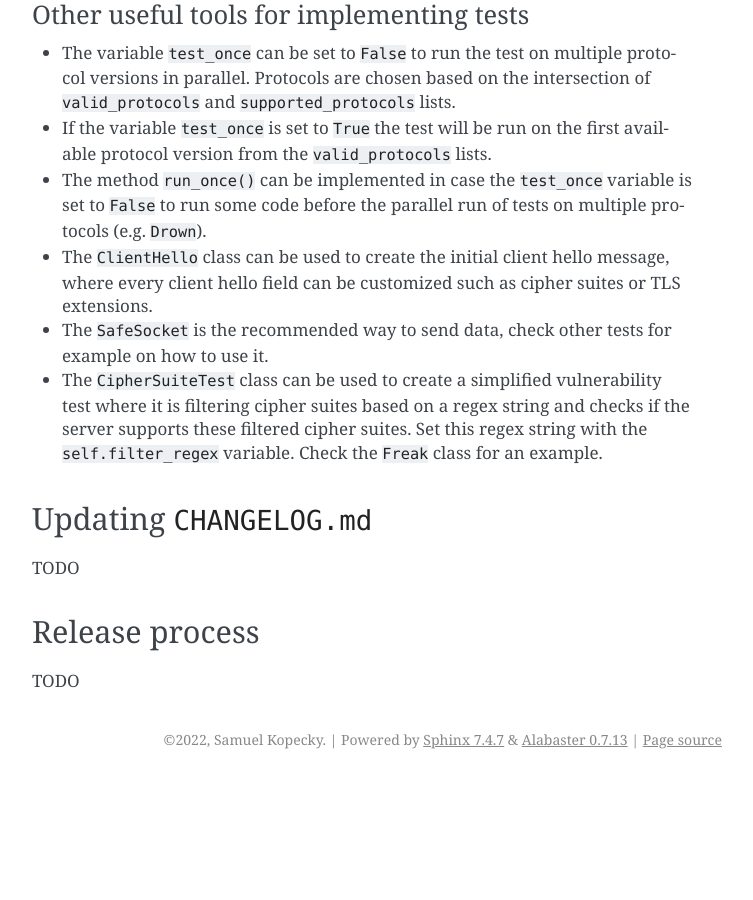
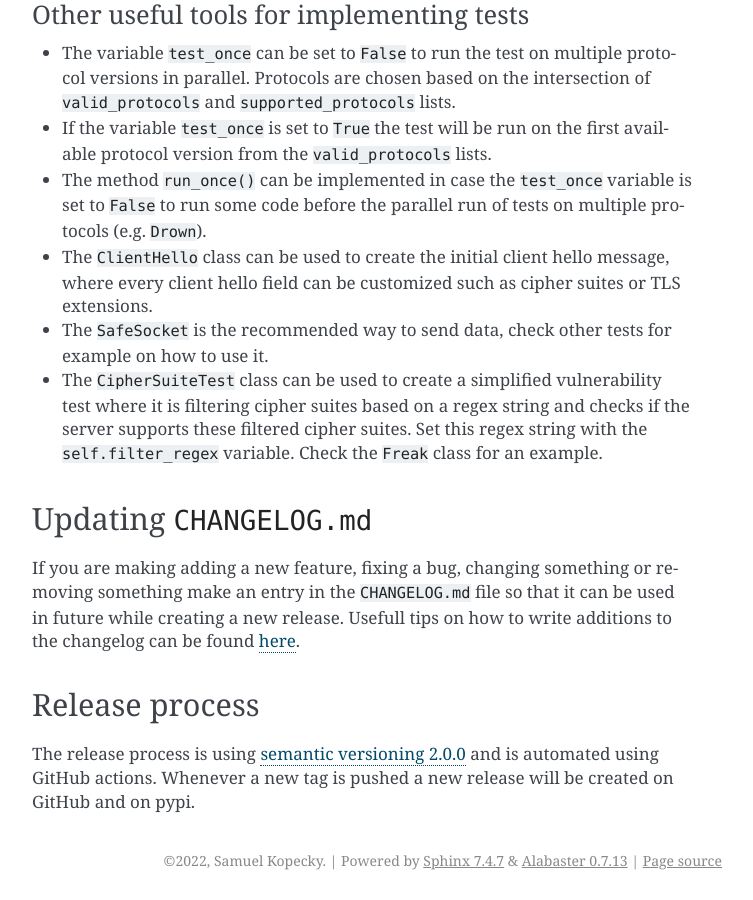
Before and after one commit to SamoKopecky/ssltest, a Sphinx documentation site: the page built from docs/contributing.md, in a window 1280 px wide and 900 px high, scrolled down 2034 px. Shown: the whole window, without its empty margins (388-1141 px from the left). Built offline with Sphinx 7.4.7, drawn with Linux system fonts in a browser that asks for light colours; before the commit the page ends 2813 px from its top, so only the background shows below that.

Commit message:
docs: Finish todo tasks, add docs link to setup.py
Signed-off-by: SamoKopecky <skopecky@redhat.com>

```diff
--- a/docs/contributing.md
+++ b/docs/contributing.md
@@ -92,7 +92,9 @@ Template vulnerability test class can be found in `ssltest/scan_vulnerabilities/
 
 
 ## Updating `CHANGELOG.md`
-TODO
+
+If you are making adding a new feature, fixing a bug, changing something or removing something make an entry in the `CHANGELOG.md` file so that it can be used in future while creating a new release. Usefull tips on how to write additions to the changelog can be found [here](https://keepachangelog.com/en/1.0.0/).
 
 ## Release process
-TODO
+
+The release process is using [semantic versioning 2.0.0](https://semver.org/) and is automated using GitHub actions. Whenever a new tag is pushed a new release will be created on GitHub and on pypi.
--- a/setup.py
+++ b/setup.py
@@ -13,6 +13,7 @@ setup(
     author_email="samo.kopecky@protonmail.com",
     project_urls={
         "Source": "https://github.com/SamoKopecky/ssltest",
+        "Documentation": "https://ssltest.readthedocs.io/en/latest",
     },
     url="https://www.penterep.io/",
     licence="GPLv3",
```
